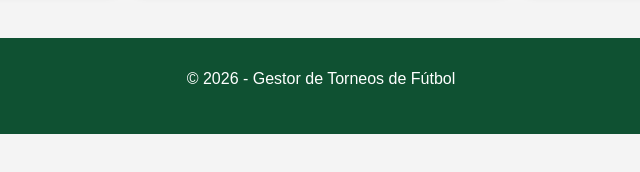
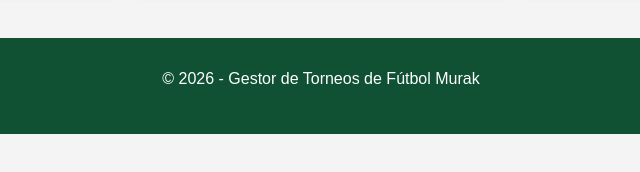
Before and after one commit to romanogabrielnicolas-hue/TrabajoPracticoGrupal, a plain HTML site: page index.html in a window 1280 px wide. Shown: the part 470-642 px from the top of the page, 319-959 px from the left. Drawn offline with Linux system fonts and the light colour scheme.

Commit message:
Actualizar pie de pagina

```diff
--- a/index.html
+++ b/index.html
@@ -95,7 +95,7 @@
     <footer class="pie-pagina">
 
         <p>
-            © 2026 - Gestor de Torneos de Fútbol
+            © 2026 - Gestor de Torneos de Fútbol Murak
         </p>
 
     </footer>
```
